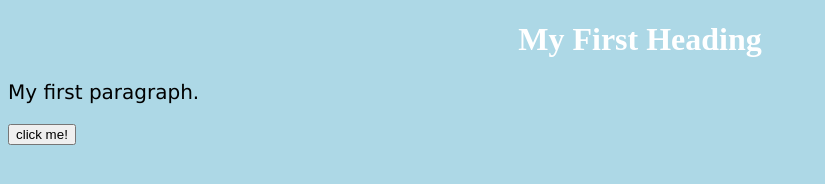
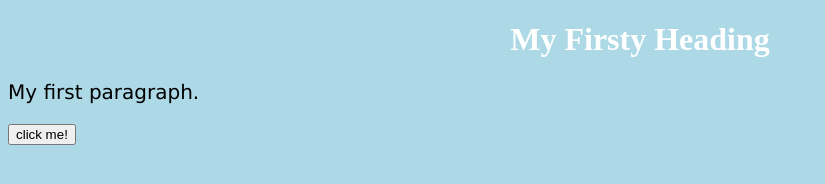
Before and after one commit to michael7943/chromedeveloper, a plain HTML site: page index.html in a window 1280 px wide. Shown: the whole page, without its empty margins (0-825 px from the left). Drawn offline with Linux system fonts and the light colour scheme.

Commit message:
change 10 12

```diff
--- a/index.html
+++ b/index.html
@@ -8,7 +8,7 @@
 
 <body>
 
-<h1>My First Heading</h1>
+<h1>My Firsty Heading</h1>
 <p>My first paragraph.</p>
 
 <button type="button" onclick="onClickEvent()">click me!</button>
```
